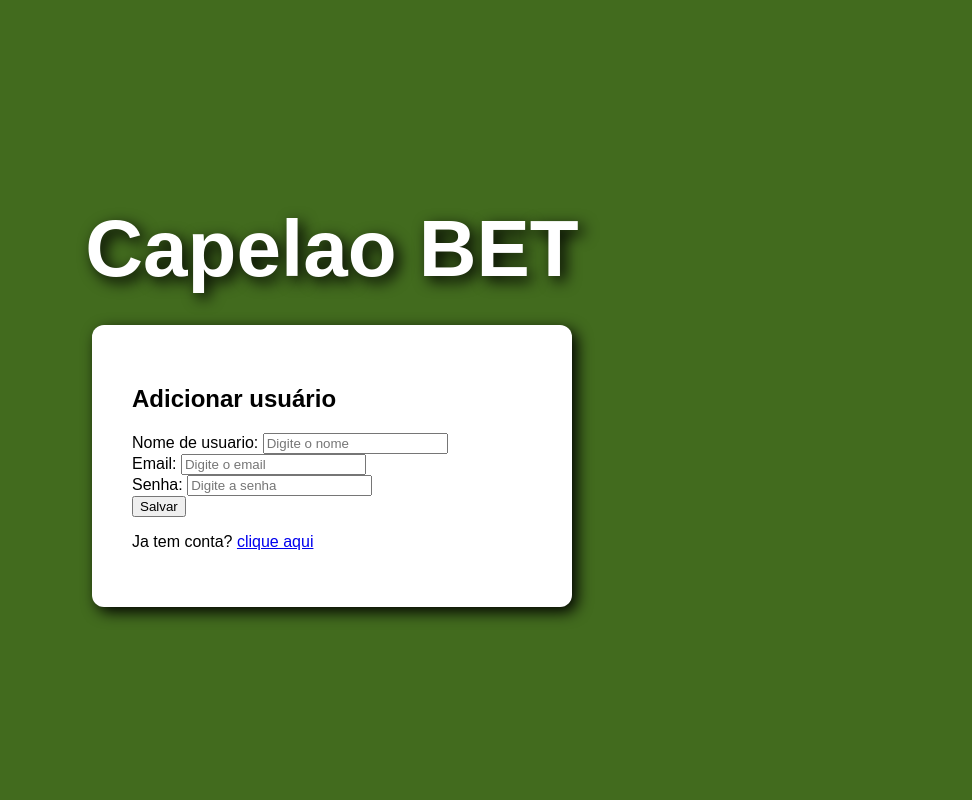
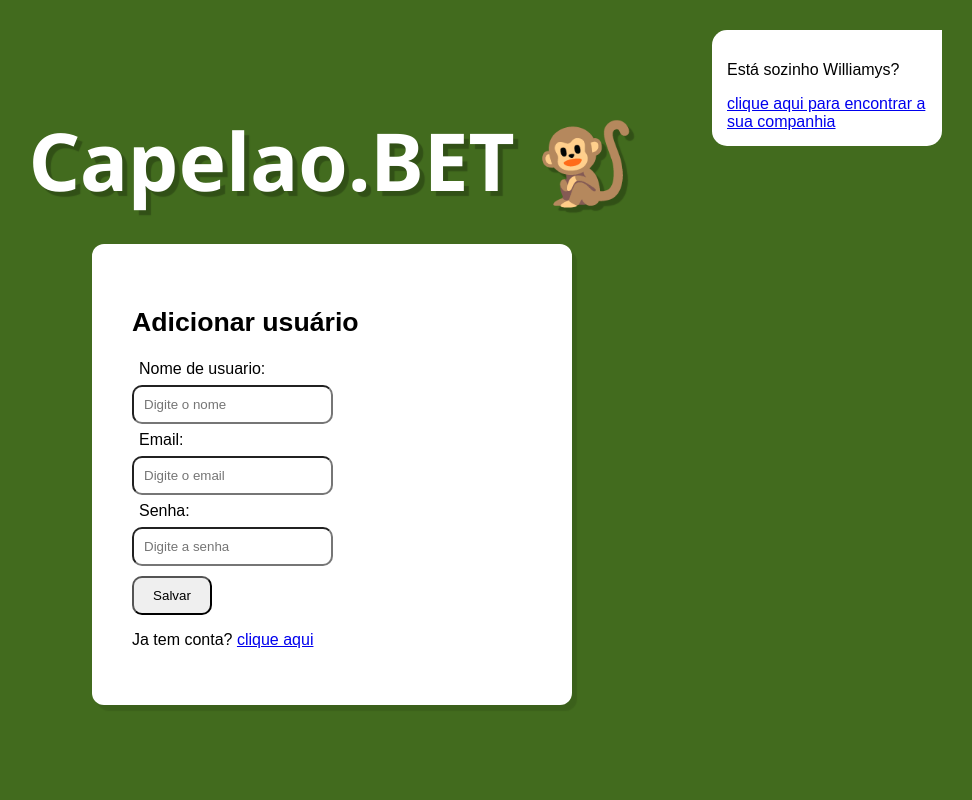
Before and after one commit to sidnasc/capelao.bet, a Flask app: page /registrar in a window 1280 px wide. Shown: the whole page, without its empty margins (308-1280 px from the left). Run offline with Flask 3, Linux system fonts and the light colour scheme.

Commit message:
comecei a mexer no css geral

```diff
--- a/view/static/css.css
+++ b/view/static/css.css
@@ -1,3 +1,13 @@
+@import url('https://fonts.googleapis.com/css2?family=Noto+Sans:ital,wght@0,100..900;1,100..900&display=swap');
+
+:root {
+    --cor1: #C8CA89;
+    --cor2: #057932;
+    --cor3: #14AF51;
+    --cor4: #132308;
+    --cor5: #5F6A30;
+}
+
 body {
     margin: 0;
     height: 100vh;
@@ -9,10 +19,18 @@ body {
     font-family: sans-serif;
 }
 
+h1 {
+    font-family: "Noto Sans", sans-serif;
+}
+
+h2 {
+    font-size: 20pt;
+}
+
 #titulo {
     color: white;
     font-size: 10lvh;
-    text-shadow: 5px 5px 15px black;
+    text-shadow: 5px 5px 1px rgba(0, 0, 0, 0.248);
     margin: 20px;
 }
 
@@ -20,7 +38,7 @@ body {
     background: white;
     padding: 40px;
     border-radius: 12px;
-    box-shadow: 5px 5px 15px black;
+    box-shadow: 5px 6px 1px rgba(0, 0, 0, 0.093);
     width: 400px;
     max-width: 90%;
     margin: 10px;
@@ -29,3 +47,39 @@ body {
 #caixa {
     display: flex;
 }
+
+label {
+    display: block;
+    margin: 7px;
+}
+
+input {
+    padding: 10px;
+    border-radius: 10px;
+}
+
+.salvar {
+    margin-top: 10px;
+    border-radius: 10px;
+    padding: 10px;
+    width: 80px;
+    font-size: 10pt;
+    transition: all linear 100ms;
+}
+
+.salvar:hover {
+    background-color: var(--cor4);
+    color: var(--cor1);
+    cursor: pointer;
+    transition: all linear 100ms;
+}
+
+.casadas {
+    width: 200px;
+    background-color: white;
+    padding: 15px;
+    border-radius: 15px 0 15px 15px;
+    position: absolute;
+    top: 30px;
+    right: 30px;
+}
--- a/view/templates/registrar.html
+++ b/view/templates/registrar.html
@@ -7,24 +7,24 @@
 </head>
 <body>
 
-    <h1 id="titulo">Capelao BET</h1>
+    <h1 id="titulo">Capelao.BET 🐒</h1>
     <div id="conteiner">
 
         <h2>Adicionar usuário</h2>
         <form method="post" action="/add_usuario">
             <label >Nome de usuario: </label>
-            <input type="text" name="nome" placeholder="Digite o nome" required>
+            <input type="text" name="nome" placeholder="Digite o nome" required autocomplete="off">
             <br>
 
             <label >Email: </label>
-            <input type="text" name="email" placeholder="Digite o email" required>
+            <input type="text" name="email" placeholder="Digite o email" required autocomplete="off">
             <br>
 
             <label >Senha: </label>
-            <input type="text" name="senha" placeholder="Digite a senha" required>
+            <input type="password" name="senha" placeholder="Digite a senha" required autocomplete="off">
             <br>
 
-            <button type="submit" method="post">Salvar</button>
+            <button class="salvar" type="submit" method="post">Salvar</button>
         </form>
 
         <div>
@@ -33,5 +33,9 @@
             </p>
         </div>
     </div>
+    <div class="casadas">
+        <p>Está sozinho Williamys?</p>
+        <a href="#">clique aqui para encontrar a sua companhia</a>
+    </div>
 </body>
 </html>
```
